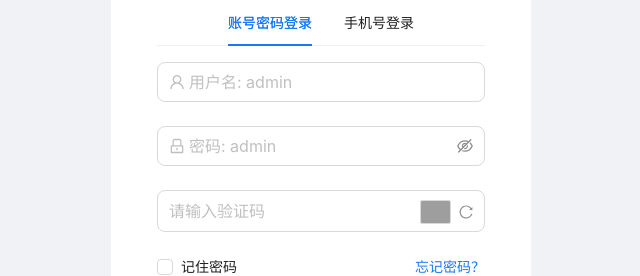
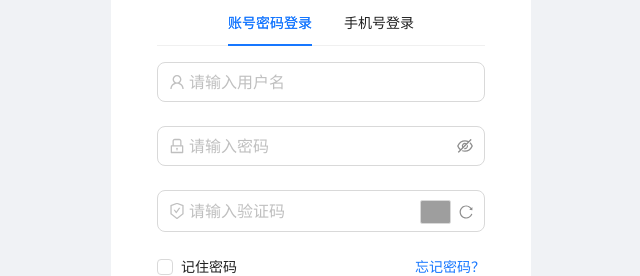
Before and after one commit to george510257/athena-react, a React (Vite) app: page /login in a window 1280 px wide. Shown: the part 278-554 px from the top of the page, without its empty margins (319-959 px from the left). Built offline with nearby package versions, Linux system fonts and the light colour scheme; grey boxes are pictures that could not be loaded.

Commit message:
优化登录页面

```diff
--- a/src/pages/Login/index.tsx
+++ b/src/pages/Login/index.tsx
@@ -12,6 +12,7 @@ import {
   MobileOutlined,
   UserOutlined,
   ReloadOutlined,
+  SafetyCertificateOutlined,
 } from '@ant-design/icons';
 
 // 本地资源 & 配置
@@ -46,7 +47,7 @@ const Login: React.FC = () => {
           prefix: <UserOutlined className={styles.prefixIcon} />,
         }}
         initialValue={localStorage.getItem('username') || ''}
-        placeholder="用户名: admin"
+        placeholder="请输入用户名"
         rules={formRules.account.username}
       />
       <ProFormText.Password
@@ -55,7 +56,7 @@ const Login: React.FC = () => {
           size: 'large',
           prefix: <LockOutlined className={styles.prefixIcon} />,
         }}
-        placeholder="密码: admin"
+        placeholder="请输入密码"
         rules={formRules.account.password}
       />
       <ProFormText
@@ -63,6 +64,7 @@ const Login: React.FC = () => {
         className={styles.captchaWrapper}
         fieldProps={{
           size: 'large',
+          prefix: <SafetyCertificateOutlined className={styles.prefixIcon} />,
           suffix: (
             <Space align="center" size={8}>
               <img
@@ -95,14 +97,17 @@ const Login: React.FC = () => {
           size: 'large',
           prefix: <MobileOutlined className={styles.prefixIcon} />,
         }}
-        placeholder="手机号"
+        placeholder="请输入手机号"
         rules={formRules.phone.mobile}
       />
       <ProFormCaptcha
         name="smsCaptcha"
-        fieldProps={{ size: 'large' }}
+        fieldProps={{
+          size: 'large',
+          prefix: <SafetyCertificateOutlined className={styles.prefixIcon} />,
+        }}
         captchaProps={{ size: 'large' }}
-        placeholder="验证码"
+        placeholder="请输入验证码"
         rules={formRules.phone.smsCaptcha}
         onGetCaptcha={async () => {
           try {
```
